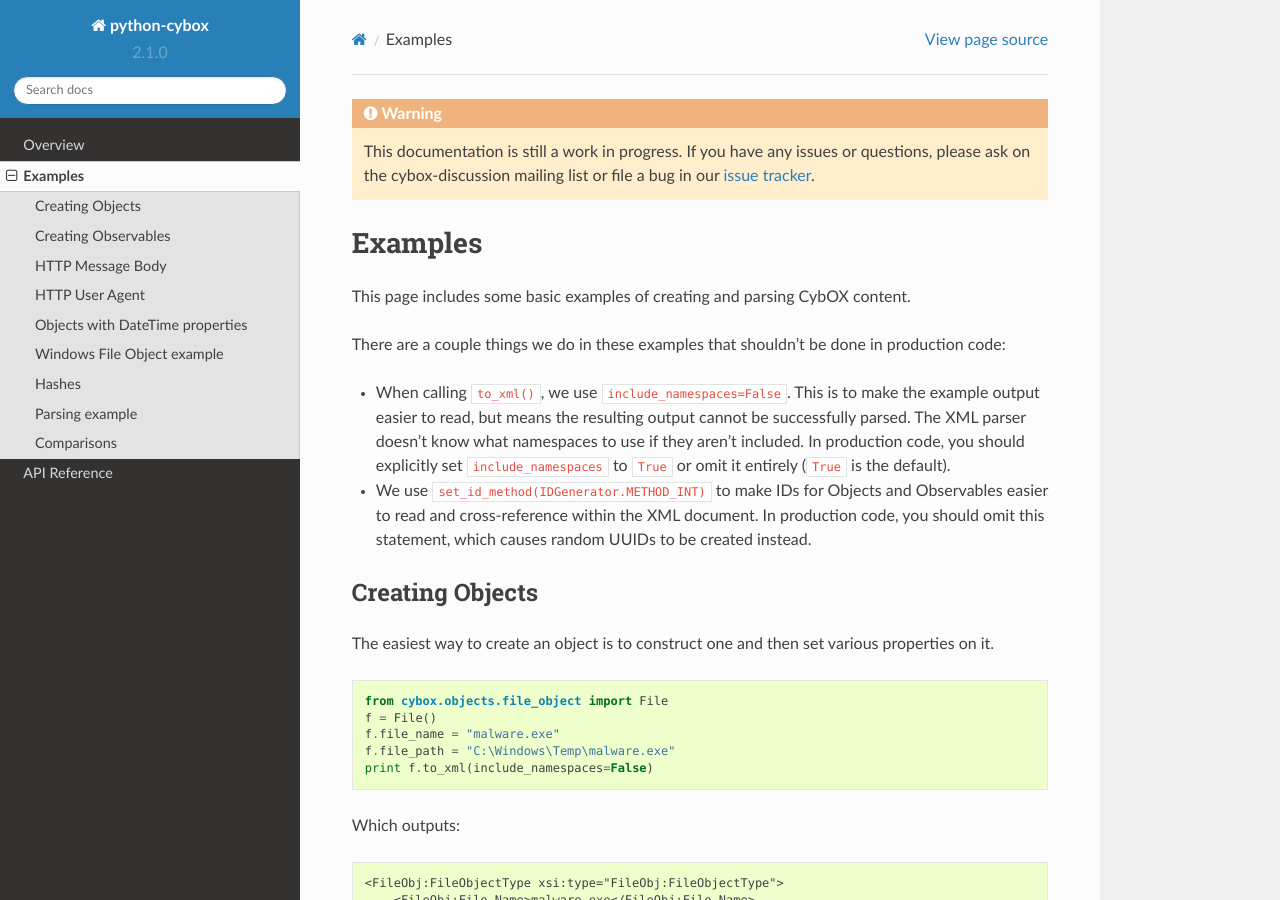
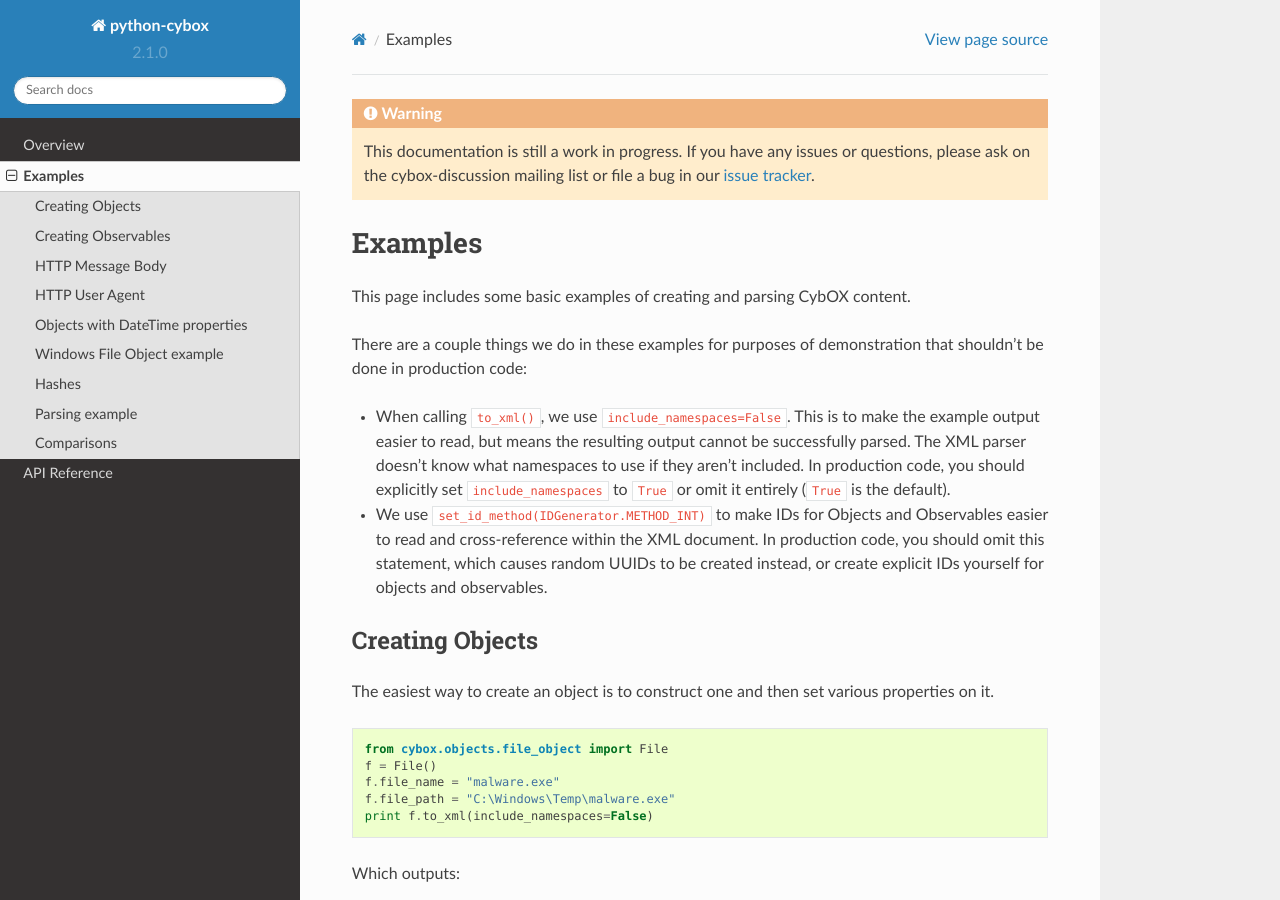
Before and after one commit to CybOXProject/python-cybox, a Sphinx documentation site: the page built from docs/examples.rst, in a window 1280 px wide and 900 px high. Built offline with Sphinx 7.4.7 and the Read the Docs theme 2.0.0, drawn with Linux system fonts in a browser that asks for light colours.

Commit message:
Clarify documentation

```diff
--- a/docs/examples.rst
+++ b/docs/examples.rst
@@ -3,8 +3,8 @@ Examples
 
 This page includes some basic examples of creating and parsing CybOX content.
 
-There are a couple things we do in these examples that shouldn't be done
-in production code:
+There are a couple things we do in these examples for purposes of demonstration
+that shouldn't be done in production code:
 
 * When calling ``to_xml()``, we use ``include_namespaces=False``. This is to
   make the example output easier to read, but means the resulting output
@@ -16,7 +16,8 @@ in production code:
 * We use ``set_id_method(IDGenerator.METHOD_INT)`` to make IDs for Objects and
   Observables easier to read and cross-reference within the XML document. In
   production code, you should omit this statement, which causes random UUIDs to
-  be created instead.
+  be created instead, or create explicit IDs yourself for objects and
+  observables.
 
 
 Creating Objects
```
